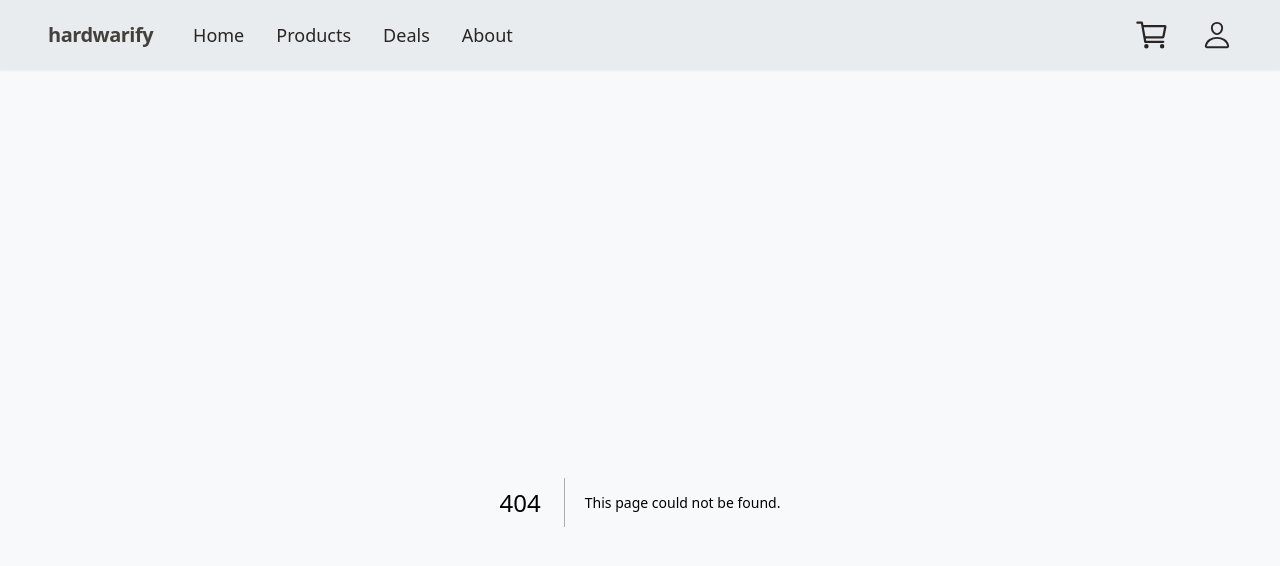
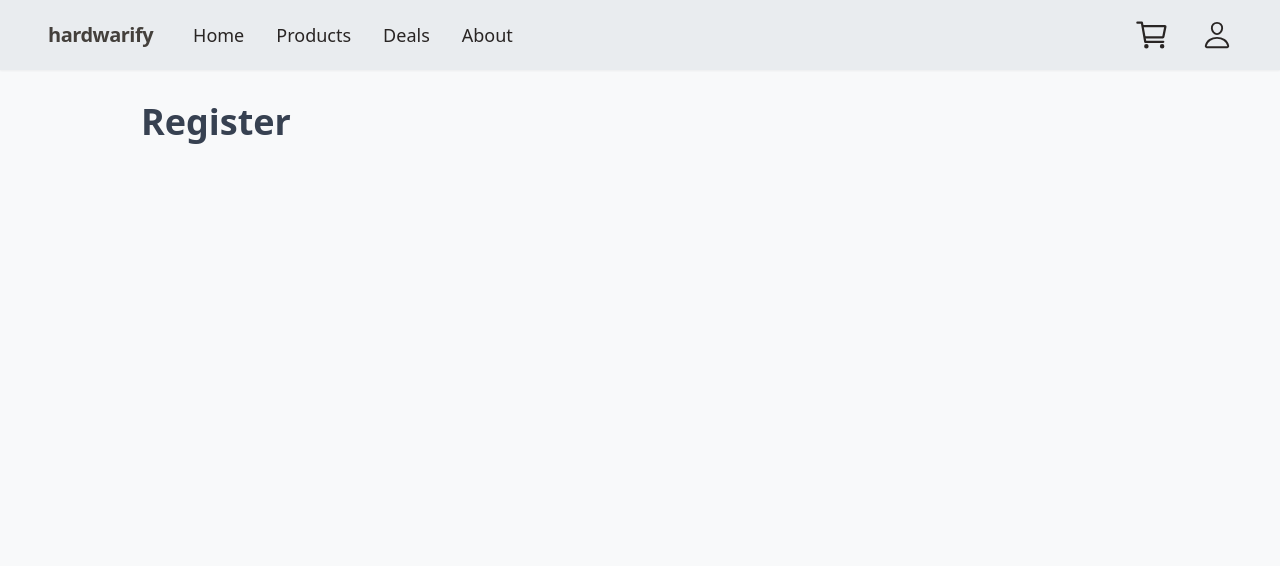
Before and after one commit to tojamrcel/hardwarify-project, a Next.js app: page /register in a window 1280 px wide. Before the commit this address had no page. Shown: the top 566 px of the page. Built offline with nearby package versions, Linux system fonts and the light colour scheme.

Commit message:
feat: create register and login page

```diff
--- /dev/null
+++ b/app/login/page.tsx
@@ -0,0 +1,10 @@
+function Page() {
+  return (
+    <div className="flex max-h-screen max-w-96 flex-col items-center">
+      <h2 className="text-4xl font-bold text-gray-700">Login</h2>
+      <form></form>
+    </div>
+  );
+}
+
+export default Page;
--- /dev/null
+++ b/app/register/page.tsx
@@ -0,0 +1,10 @@
+function Page() {
+  return (
+    <div className="flex max-h-screen max-w-96 flex-col items-center">
+      <h2 className="text-4xl font-bold text-gray-700">Register</h2>
+      <form></form>
+    </div>
+  );
+}
+
+export default Page;
```
